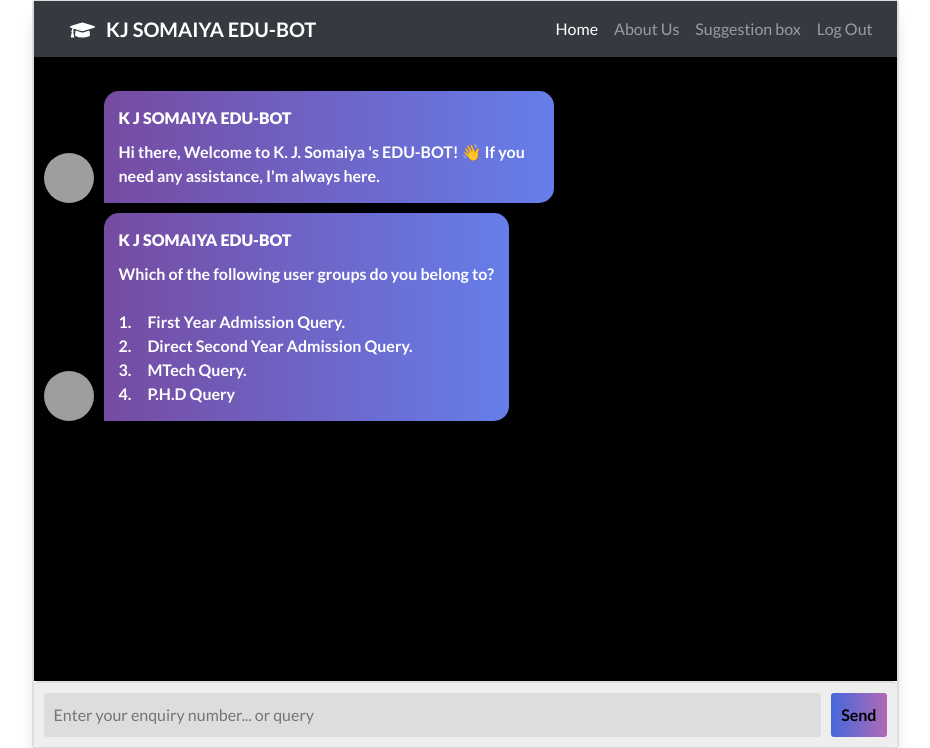
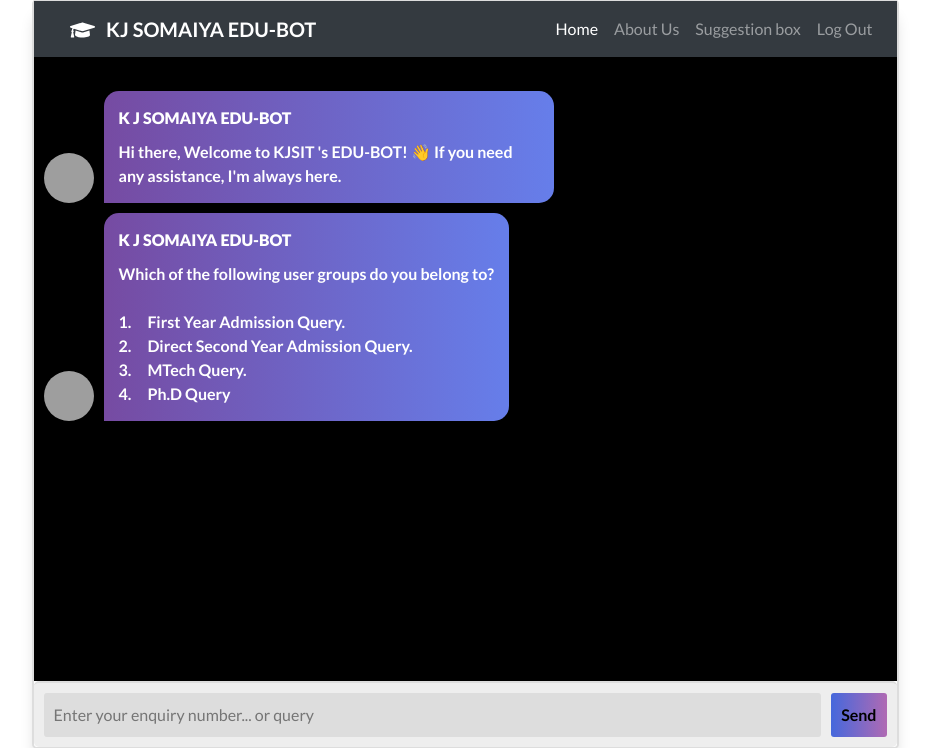
Before and after one commit to yashvishah27/EduBot, a Flask app: page /index in a window 1280 px wide. Shown: the part 26-774 px from the top of the page, without its empty margins (175-1105 px from the left). Run offline with Flask 2, Linux system fonts and the light colour scheme; the visitor is signed in with stand-in values (Sample User, id 1); some libraries are stand-ins or nearby versions; grey boxes are pictures that could not be loaded.

Commit message:
index.html

```diff
--- a/templates/index.html
+++ b/templates/index.html
@@ -121,7 +121,7 @@
     </nav>
     <!--header class="msger-header">
       <div class="msger-header-title">
-        <h5><i class="fas fa-graduation-cap"></i> <b> &emsp; K J SOMAIYA EDU-BOT &emsp; </b><i class="fas fa-graduation-cap"></i></h5>
+        <h5><i class="fas fa-graduation-cap"></i> <b> &emsp; KJSIT EDU-BOT &emsp; </b><i class="fas fa-graduation-cap"></i></h5>
       </div>
     </header-->
     {% with messages = get_flashed_messages() %}
@@ -149,7 +149,7 @@
           </div>
 
           <div class="msg-text" style="color: white;">
-            <b >Hi there, Welcome to K. J. Somaiya 's EDU-BOT! 👋 If you need any assistance, I'm always here.
+            <b >Hi there, Welcome to KJSIT 's EDU-BOT! 👋 If you need any assistance, I'm always here.
           </div>
         </div>
       </div>
@@ -164,7 +164,7 @@
           <div class="msg-text" style="color: white;">
            Which of the following user groups do you belong to?
 
-              <br><br>1.&emsp;First Year Admission Query.</br>2.&emsp;Direct Second Year Admission Query. </br>3.&emsp;MTech Query.</br>4.&emsp;P.H.D Query</br>
+              <br><br>1.&emsp;First Year Admission Query.</br>2.&emsp;Direct Second Year Admission Query. </br>3.&emsp;MTech Query.</br>4.&emsp;Ph.D Query</br>
 
         </div>
 
@@ -198,7 +198,7 @@
     // Icons made by Freepik from www.flaticon.com
     const BOT_IMG = "https://library.somaiya.edu/sites/default/files/styles/panopoly_image_original/public/svv_logo.png";
     const PERSON_IMG = "https://image.flaticon.com/icons/svg/145/145867.svg";
-    const BOT_NAME = "K J SOMAIYA EDU-BOT";
+    const BOT_NAME = "KJSIT EDU-BOT";
     const PERSON_NAME = "You";
 
     msgerForm.addEventListener("submit", event => {
```
